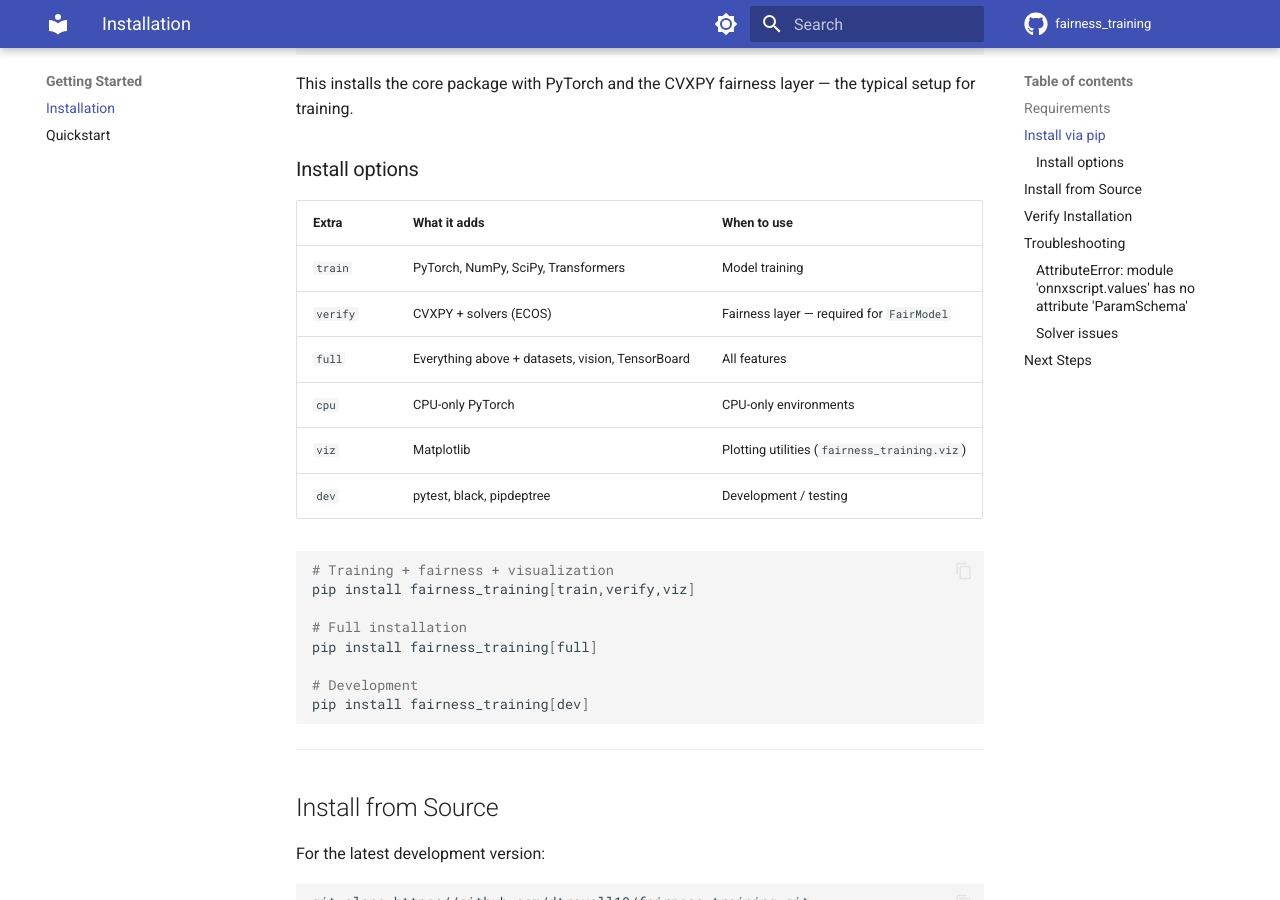
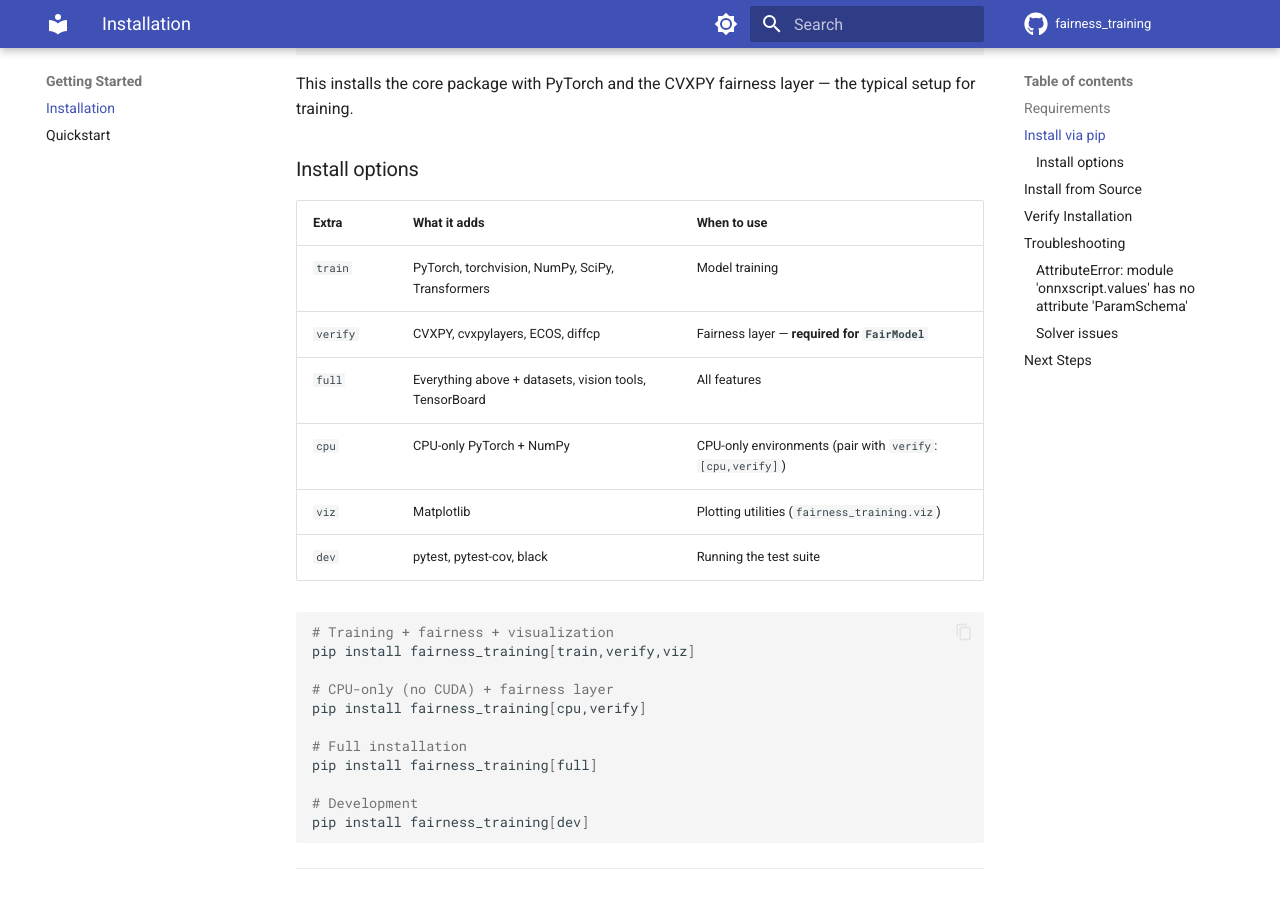
Before and after one commit to dtroxell19/fairness_training, an MkDocs documentation site: the page built from docs/getting-started/installation.md, in a window 1280 px wide and 900 px high, scrolled down 440 px. Built offline with MkDocs 1.6.1 and Material for MkDocs 9.7.7, drawn with Linux system fonts in a browser that asks for light colours; comment, search, counter and statistics services are not loaded.

Commit message:
Strip junk base deps, update docs and citation
pyproject.toml:
- Remove all base dependencies — none of the package source files
  import anything from the previous list (black, kagglehub, click,
  ftfy, jsonlines, etc.); all actual deps arrive via extras
- Remove poetry and pipdeptree from dev extra
- dependencies = [] is now accurate: users install with [train,verify]

README.md, docs/index.md:
- Real citation (Troxell, Roemer, Montúfar — ICML 2026)
- Minor copy edits

docs/getting-started/installation.md:
- verify row now lists cvxpylayers explicitly
- cpu row clarifies pairing with verify
- dev row updated to match trimmed extra

Co-Authored-By: Claude Sonnet 4.6 <noreply@anthropic.com>

````diff
--- a/docs/getting-started/installation.md
+++ b/docs/getting-started/installation.md
@@ -19,16 +19,19 @@ This installs the core package with PyTorch and the CVXPY fairness layer — the
 
 | Extra | What it adds | When to use |
 |-------|-------------|-------------|
-| `train` | PyTorch, NumPy, SciPy, Transformers | Model training |
-| `verify` | CVXPY + solvers (ECOS) | Fairness layer — required for `FairModel` |
-| `full` | Everything above + datasets, vision, TensorBoard | All features |
-| `cpu` | CPU-only PyTorch | CPU-only environments |
+| `train` | PyTorch, torchvision, NumPy, SciPy, Transformers | Model training |
+| `verify` | CVXPY, cvxpylayers, ECOS, diffcp | Fairness layer — **required for `FairModel`** |
+| `full` | Everything above + datasets, vision tools, TensorBoard | All features |
+| `cpu` | CPU-only PyTorch + NumPy | CPU-only environments (pair with `verify`: `[cpu,verify]`) |
 | `viz` | Matplotlib | Plotting utilities (`fairness_training.viz`) |
-| `dev` | pytest, black, pipdeptree | Development / testing |
+| `dev` | pytest, pytest-cov, black | Running the test suite |
 
 ```bash
 # Training + fairness + visualization
 pip install fairness_training[train,verify,viz]
+
+# CPU-only (no CUDA) + fairness layer
+pip install fairness_training[cpu,verify]
 
 # Full installation
 pip install fairness_training[full]
````
Also changed, not shown: README.md (+7 -15 lines), docs/index.md (+7 -11 lines), pyproject.toml (+2 -20 lines).
